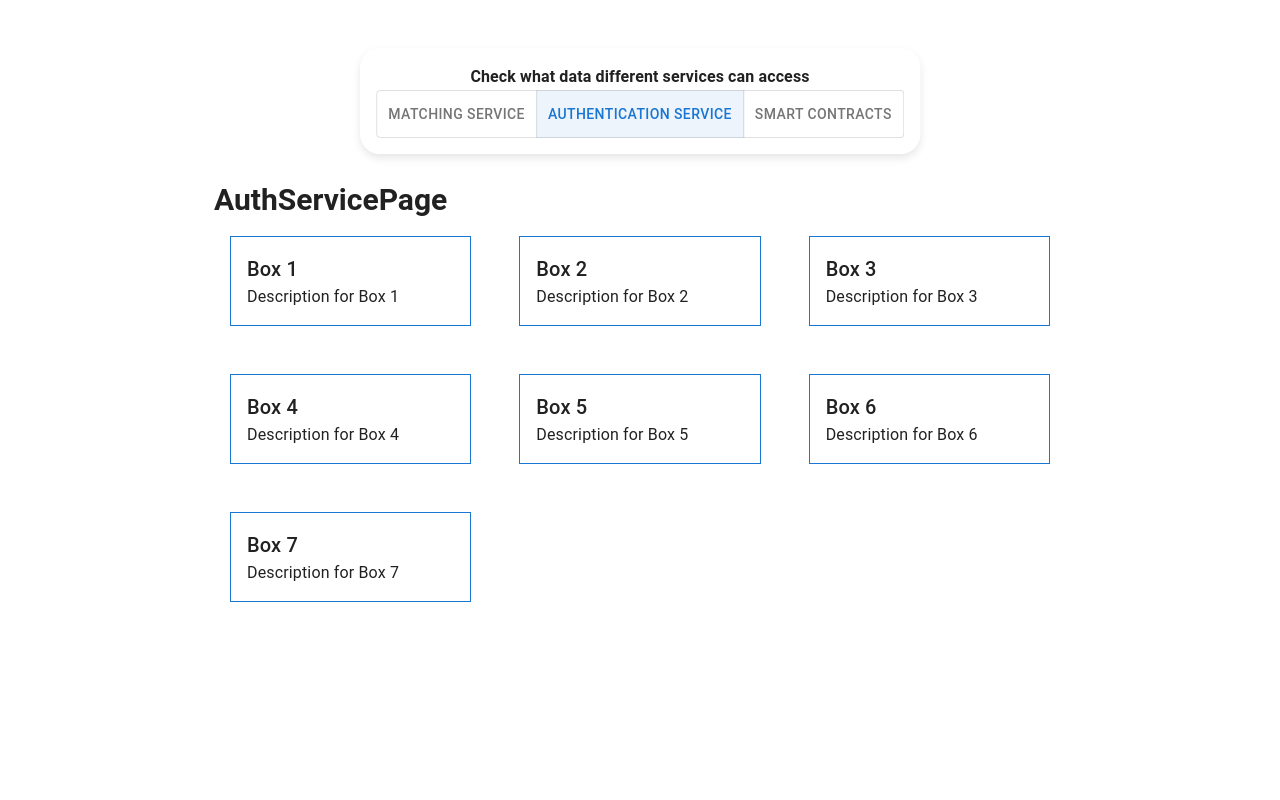
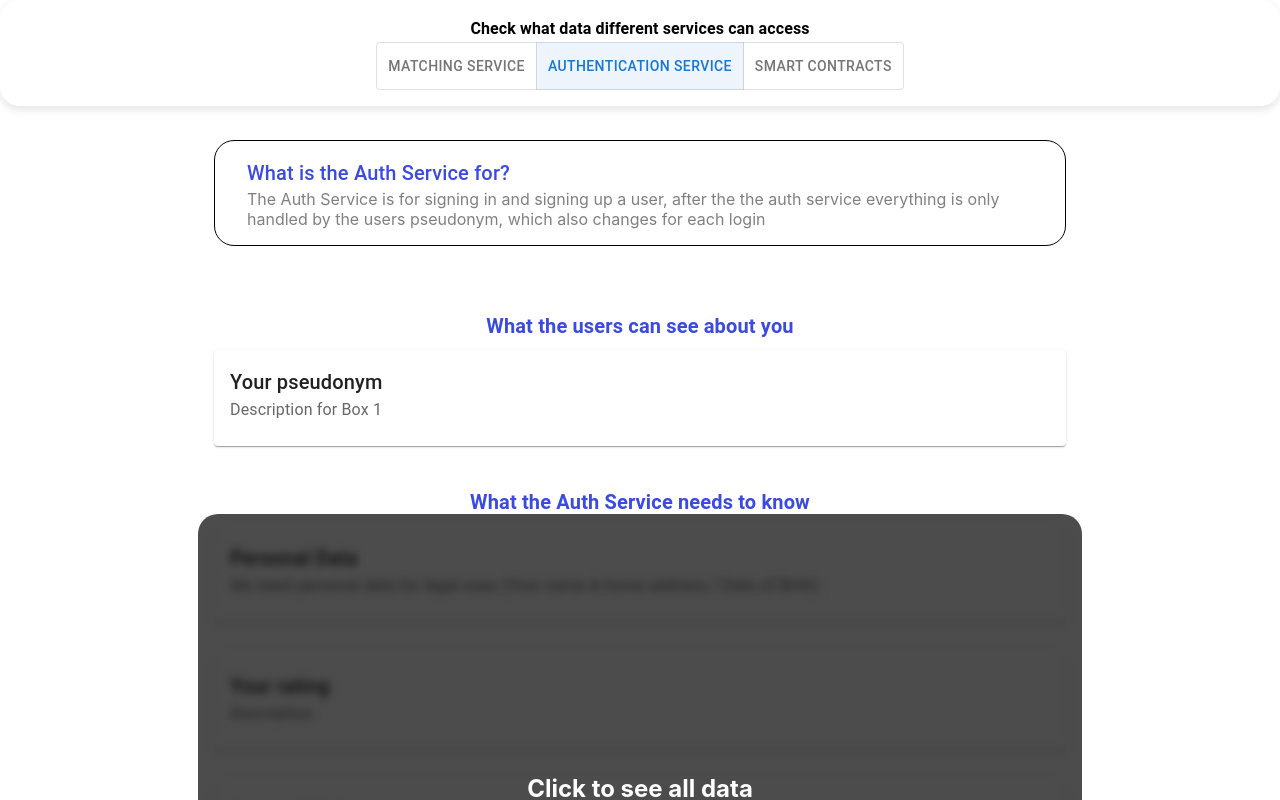
Before and after one commit to AnonymerNiklasistanonym/SofDCar-Hackathon-II-Privacy-Drifters-Backup, a React (Create React App) app in the folder sofd-frontend/: page /auth-service in a window 1280 px wide. Shown: the top 800 px of the page. Built offline with nearby package versions, Linux system fonts and the light colour scheme.

Commit message:
Implemented auth-screen, redesigned layout

```diff
--- a/sofd-frontend/package.json
+++ b/sofd-frontend/package.json
@@ -11,7 +11,6 @@
     "@mui/lab": "^5.0.0-alpha.152",
     "@mui/material": "^5.14.17",
     "@mui/styles": "^5.14.17",
-    "@mui/icons-material": "^5.14.0",
     "@testing-library/jest-dom": "^5.17.0",
     "@testing-library/react": "^13.4.0",
     "@testing-library/user-event": "^13.5.0",
--- a/sofd-frontend/src/pages/AuthServicePage.jsx
+++ b/sofd-frontend/src/pages/AuthServicePage.jsx
@@ -1,38 +1,80 @@
 import React from 'react';
-import { Typography, Container, CssBaseline, Box, Grid } from '@mui/material';
+import { Typography, Container, List, Card, Box, CardContent, useTheme } from '@mui/material';
+
+const DataCard = ({ title, description }) => {
+  const theme = useTheme();
+
+  return (
+    <Box mb={4}>
+      <Card sx={{ minWidth: 275, backgroundColor: theme.palette.background.paper }}>
+        <CardContent>
+          <Typography variant="h6" component="div">
+            {title}
+          </Typography>
+          <Typography color="text.secondary">
+            {description}
+          </Typography>
+        </CardContent>
+      </Card>
+    </Box>
+  );
+};
 
 const AuthServicePage = () => {
-  // Dummy data for demonstration
-  const dummyData = [
-    { title: 'Box 1', description: 'Description for Box 1' },
-    { title: 'Box 2', description: 'Description for Box 2' },
-    { title: 'Box 3', description: 'Description for Box 3' },
-    { title: 'Box 4', description: 'Description for Box 4' },
-    { title: 'Box 5', description: 'Description for Box 5' },
-    { title: 'Box 6', description: 'Description for Box 6' },
-    { title: 'Box 7', description: 'Description for Box 7' },
+  const dataOthersCanSee = [
+    { title: 'Your pseudonym', description: 'Description for Box 1' },
+  ];
+
+  const dataOf = [
+    { title: 'Personal Data', description: 'We need personal data for legal uses (Your name & home address / Date of Birth)' },
+    { title: 'Your rating', description: 'Description' },
+    { title: 'Account Data', description: 'AccountID, Banned, Data hash' },
+    { title: 'My pseudonyms', description: 'With this pseudonyms you can get the XYZ (welche rides / smart contracts)' }
   ];
 
   return (
-    <Container component="main" maxWidth="md" style={{ marginTop: '180px' }}>
-      <CssBaseline />
-      <div>
-        <Typography variant="h5" style={{ fontSize: 30, fontWeight: 'bold', }}>AuthServicePage</Typography>
+    <Container component="main" maxWidth="md" style={{ marginTop: '140px', paddingBottom: '4rem' }}>
 
-        {/* Render 7 boxes in rows of 3 */}
-        <Grid container spacing={2}>
-          {dummyData.map((item, index) => (
-            <Grid item xs={12} sm={6} md={4} key={index}>
-              <Box m={2} p={2} border={1} borderColor="primary.main">
-                {/* Customize the content based on your requirements */}
-                <Typography variant="h6">{item.title}</Typography>
-                <Typography>{item.description}</Typography>
-                {/* Add more fields as needed */}
-              </Box>
-            </Grid>
+      <Box mb={8} style={{ border: '1px solid black', borderRadius: '20px', padding: '1rem 2rem' }}>
+        <Typography color={'#3B4AE0'} variant="h6" component="div" sx={{ flexGrow: 1, textAlign: 'left' }}>
+          What is the Auth Service for?
+        </Typography>
+        <Typography variant='p' component="div" sx={{ flexGrow: 1, color: 'grey' }}>
+          The Auth Service is for signing in and signing up a user, after the the auth service everything is only handled by the users pseudonym, which also changes for each login
+        </Typography>
+      </Box>
+
+      <div style={{ display: 'flex' }}>
+        <Typography color={'#3B4AE0'} variant="h6" component="div" sx={{ flexGrow: 1, textAlign: 'center', fontWeight: 'bold' }}>
+          What the users can see about you
+        </Typography>
+      </div>
+
+      <List>
+        {dataOthersCanSee.map((item, index) => (
+          <DataCard key={index} title={item.title} description={item.description} />
+        ))}
+      </List>
+
+      <div style={{ display: 'flex' }}>
+        <Typography color={'#3B4AE0'} variant="h6" component="div" sx={{ flexGrow: 1, textAlign: 'center', fontWeight: 'bold' }}>
+          What the Auth Service needs to know
+        </Typography>
+      </div>
+
+      <div style={{ position: 'relative' }}>
+        <div style={{ position: 'absolute', top: '-4px', right: '-16px', bottom: '-16px', left: '-16px', backgroundColor: '#000000', zIndex: 10, opacity: .7, borderRadius: '20px' }}>
+
+        </div>
+        <div style={{ position: 'absolute', top: '-4px', right: '-16px', bottom: '-16px', left: '-16px', zIndex: 99, opacity: 1, color: '#FFFFFF', fontWeight: 'bold', fontSize: '1.5rem', textAlign: 'center', display: 'flex', alignItems: 'center', justifyContent: 'center' }}>
+          <span style={{ cursor: 'pointer' }}>Click to see all data</span>
+        </div>
+
+        <List style={{ filter: 'blur(4px)' }}>
+          {dataOf.map((item, index) => (
+            <DataCard key={index} title={item.title} description={item.description} />
           ))}
-        </Grid>
-
+        </List>
 
       </div>
     </Container>
@@ -40,72 +82,3 @@ const AuthServicePage = () => {
 };
 
 export default AuthServicePage;
-
-
-// import React, { useState, useEffect } from 'react';
-// import { Button, Typography, Container, CssBaseline, Box } from '@mui/material';
-
-// const AuthServicePage = () => {
-//   const [data, setData] = useState([]);
-
-//   useEffect(() => {
-//     // Fetch data from your backend API
-//     const fetchData = async () => {
-//       try {
-//         const response = await fetch('your_backend_api_endpoint');
-//         const result = await response.json();
-//         setData(result);
-//       } catch (error) {
-//         console.error('Error fetching data:', error);
-//       }
-//     };
-
-//     fetchData();
-//   }, []);
-
-//   return (
-//     <Container component="main" maxWidth="md">
-//       <CssBaseline />
-//       <div>
-//         <Typography variant="h5">AuthServicePage</Typography>
-
-//         {/* Render data in boxes */}
-//         {data.map((item, index) => (
-//           <Box key={index} m={2} p={2} border={1} borderColor="primary.main">
-//             {/* Customize the content based on your backend data structure */}
-//             <Typography variant="h6">{item.title}</Typography>
-//             <Typography>{item.description}</Typography>
-//             {/* Add more fields as needed */}
-//           </Box>
-//         ))}
-
-//         <Button variant="contained" color="primary">
-//           My Material-UI Button
-//         </Button>
-//       </div>
-//     </Container>
-//   );
-// };
-
-// export default AuthServicePage;
-
-
-// import React from 'react';
-// import { Button, Typography, Container, CssBaseline } from '@mui/material';
-
-// const AuthServicePage = () => {
-//   return (
-//     <Container component="main" maxWidth="xs">
-//       <CssBaseline />
-//       <div>
-//         <Typography variant="h5">AuthServicePage</Typography>
-//         <Button variant="contained" color="primary">
-//           My Material-UI Button
-//         </Button>
-//         {/* Add more Material-UI components as needed */}
-//       </div>
-//     </Container>
-//   );
-// };
-
-// export default AuthServicePage;
--- a/sofd-frontend/src/pages/Layout.jsx
+++ b/sofd-frontend/src/pages/Layout.jsx
@@ -32,13 +32,16 @@ const Layout = () => {
       <header style={{
         backgroundColor: 'rgba(255, 255, 255, .85)',
         position: 'fixed',
-        top: '3rem',
-        left: '50%',
-        transform: 'translate(-50%, 0)',
+        top: '0',
+        left: '0',
+        right: '0',
         borderRadius: '20px',
         boxShadow: '0 4px 8px rgba(0, 0, 0, 0.1)',
         padding: '1rem',
         zIndex: 1000,
+        display: 'flex',
+        flexDirection: 'column',
+        alignItems: 'center',
       }}>
         <Typography variant="h6" style={{ fontSize: '1rem', fontWeight: 'bold', textAlign: 'center' }}>Check what data different services can access</Typography>
         <ToggleButtonGroup
--- a/sofd-frontend/src/pages/SmartContractPage.jsx
+++ b/sofd-frontend/src/pages/SmartContractPage.jsx
@@ -1,5 +1,5 @@
 import React from "react";
-import { Grid, Typography, Paper } from "@material-ui/core";
+import { Grid, Typography, Paper, Box, Container } from "@material-ui/core";
 import { makeStyles } from "@material-ui/core/styles";
 import IncognitoIcon from "@material-ui/icons/PermIdentity";
 import DirectionsCarIcon from "@mui/icons-material/DirectionsCar";
@@ -32,8 +32,18 @@ const SmartContractPage = () => {
   const classes = useStyles();
 
   return (
-    <div className={classes.root} style={{ marginTop: 300 }}>
-      <Paper className={classes.elevatedDiv}>
+    <Container component="main" maxWidth="md" style={{ marginTop: '140px' }}>
+
+      <Box style={{ border: '1px solid black', borderRadius: '20px', padding: '1rem 2rem', marginBottom: '4rem' }}>
+        <Typography style={{ color: '#3B4AE0' }} color={'#3B4AE0'} variant="h6" component="div" sx={{ flexGrow: 1, textAlign: 'left' }}>
+          What is the Smart Contract for?
+        </Typography>
+        <Typography style={{ color: 'grey' }} variant='p' component="div" sx={{ flexGrow: 1, color: 'grey' }}>
+          The smart contract outlines an agreement between a pseudonymized ride provider (Driver) and a pseudonymized ride requester (Passenger). Both parties, the ride provider and the requester, can provide feedback to each other.
+        </Typography>
+      </Box>
+
+      <Paper >
         <Grid
           container
           spacing={3}
@@ -51,14 +61,16 @@ const SmartContractPage = () => {
         <Grid container spacing={3} alignItems="center" justify="center">
           <Grid item xs={12} sm={4} className={classes.item}>
             <DirectionsCarIcon fontSize="large" />
-            <Typography variant="h6">Driver</Typography>
+            <Typography variant="h6">Ride provider</Typography>
+            <Typography variant="p">fkuhkdfkdfh8euhiudf8his7ifaasd</Typography>
           </Grid>
           <Grid item xs={12} sm={4} className={classes.item}>
             <HandshakeIcon fontSize="large" />
           </Grid>
           <Grid item xs={12} sm={4} className={classes.item}>
             <IncognitoIcon fontSize="large" />
-            <Typography variant="h6">Rahul</Typography>
+            <Typography variant="h6">Ride requestor</Typography>
+            <Typography variant="p">askdhal37dauhd8dhai2h8dhda8d2h</Typography>
           </Grid>
         </Grid>
         <Grid
@@ -77,7 +89,7 @@ const SmartContractPage = () => {
           </div>
         </Grid>
       </Paper>
-    </div>
+    </Container>
   );
 };
 
```
